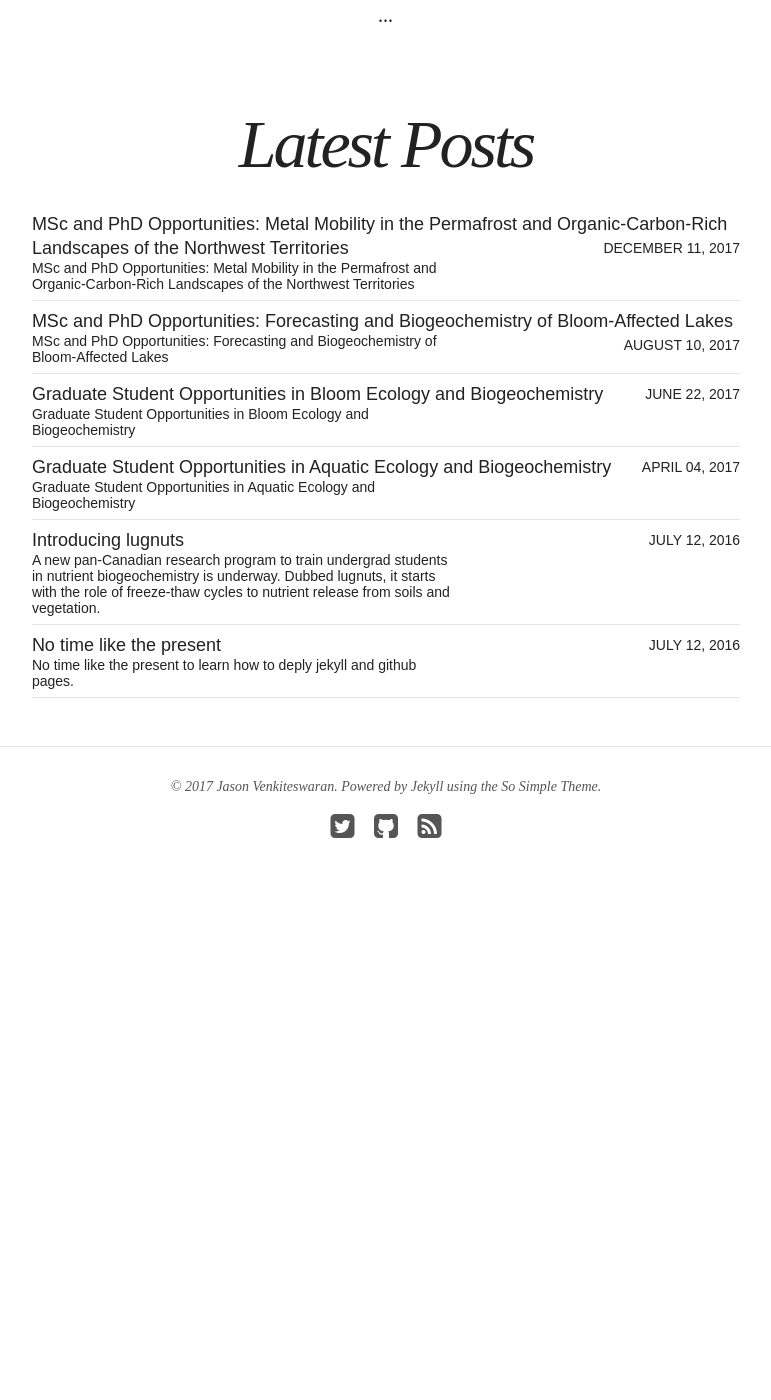
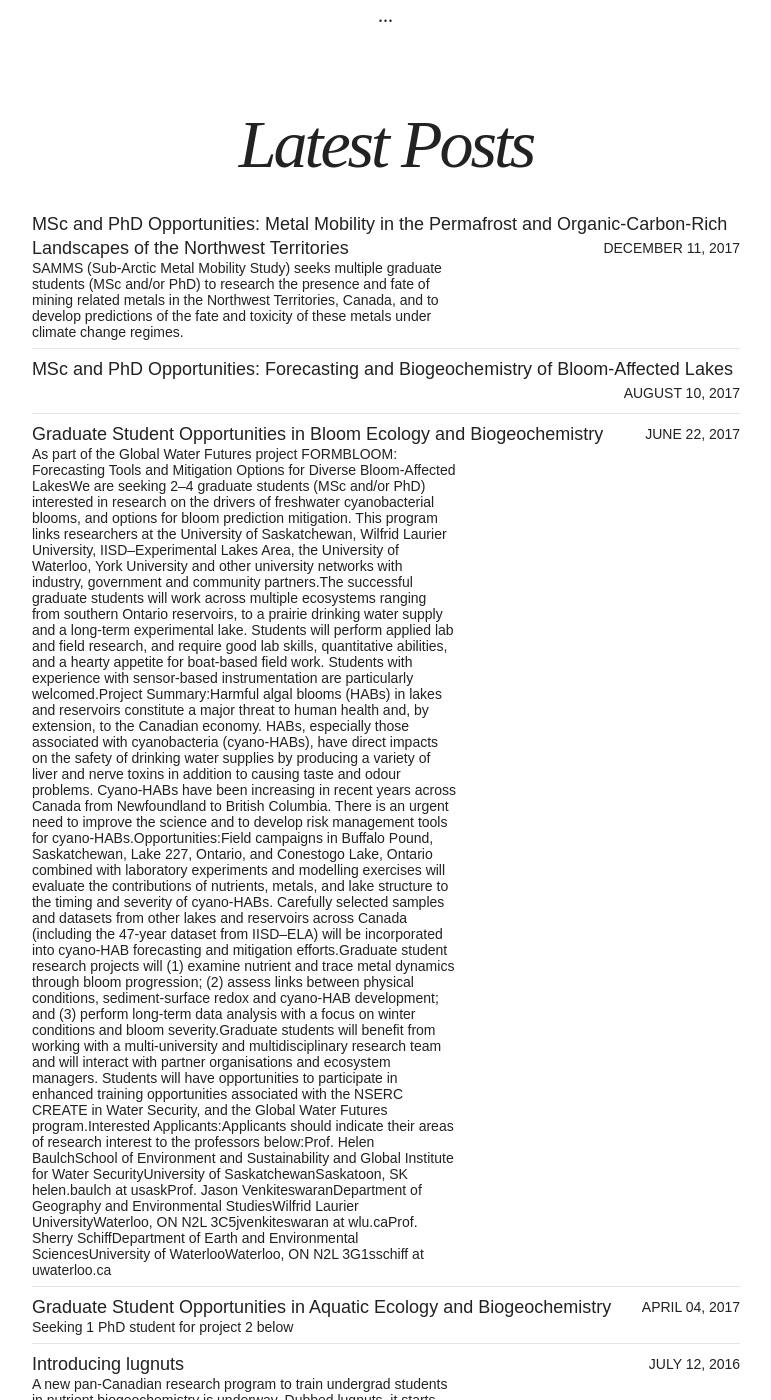
Before and after one commit to jjvenky/jjvenky.github.io, a Jekyll site: the page built from index.html, in a window 1280 px wide and 1400 px high, scrolled down 368 px. Shown: the whole window, without its empty margins (254-1025 px from the left). Built offline with Jekyll 4.4.1, drawn with Linux system fonts in a browser that asks for light colours; nearby versions of some CDN libraries; before the commit the page ends 1306 px from its top, so only the background shows below that.

Commit message:
Remove extra title from posts.

```diff
--- a/_posts/2017-04-03-grad-opportunities-iron-isotopes.md
+++ b/_posts/2017-04-03-grad-opportunities-iron-isotopes.md
@@ -6,9 +6,6 @@ categories: articles
 tags: [grad research cyano]
 share: true
 ---
-
-Graduate Student Opportunities in Aquatic Ecology and Biogeochemistry
-============================================================================
 
 *Seeking 1 PhD student for project 2 below*
 -------------------------------------------
--- a/_posts/2017-12-11-grad-opportunities.md
+++ b/_posts/2017-12-11-grad-opportunities.md
@@ -6,9 +6,6 @@ categories: grad research
 tags: [grad research samms]
 share: true
 ---
-
-MSc and PhD Opportunities: Metal Mobility in the Permafrost and Organic-Carbon-Rich Landscapes of the Northwest Territories
-==================================================================================
 
 SAMMS (Sub-Arctic Metal Mobility Study) seeks multiple graduate students (MSc and/or PhD) to research the presence and fate of mining related metals in the Northwest Territories, Canada, and to develop predictions of the fate and toxicity of these metals under climate change regimes.
 
```
Also changed, not shown: _posts/2017-06-21-grad-opportunities.md (+0 -3 lines), _posts/2017-08-10-grad-opportunities.md (+0 -3 lines).
